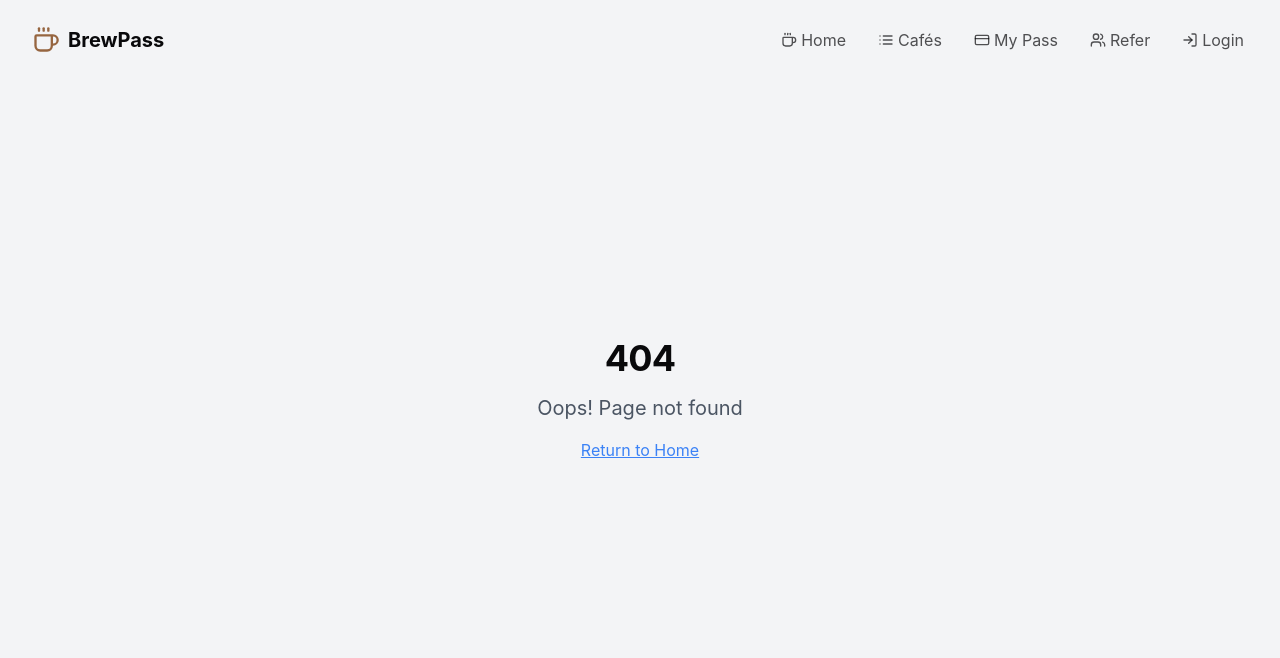
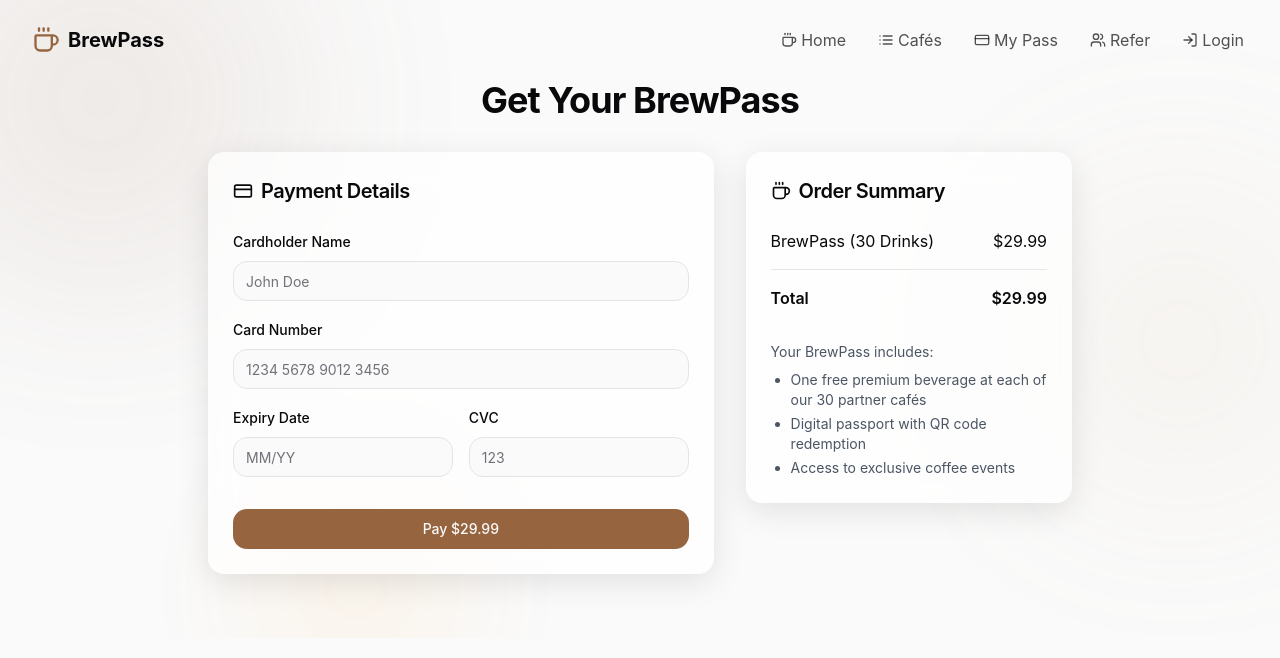
Before and after one commit to sahilkohli592/brewpass-explorer, a React (Vite) app: page /payment in a window 1280 px wide. Before the commit this address had no page. Shown: the top 658 px of the page. Built offline with nearby package versions, Linux system fonts and the light colour scheme.

Commit message:
Add payment gateway integration

```diff
--- a/src/App.tsx
+++ b/src/App.tsx
@@ -11,6 +11,7 @@ import LoyaltyCard from "./pages/LoyaltyCard";
 import ReferralProgram from "./pages/ReferralProgram";
 import Login from "./pages/Login";
 import NotFound from "./pages/NotFound";
+import Payment from "./pages/Payment";
 
 const queryClient = new QueryClient();
 
@@ -29,6 +30,7 @@ const App = () => (
               <Route path="/loyalty-card" element={<LoyaltyCard />} />
               <Route path="/referral" element={<ReferralProgram />} />
               <Route path="/login" element={<Login />} />
+              <Route path="/payment" element={<Payment />} />
               <Route path="*" element={<NotFound />} />
             </Routes>
           </main>
--- a/src/pages/Index.tsx
+++ b/src/pages/Index.tsx
@@ -74,9 +74,11 @@ const Index = () => {
             </div>
 
             <div className="flex flex-col sm:flex-row justify-center gap-4 pt-4 animate-slide-up" style={{ animationDelay: '400ms' }}>
+              <Link to="/payment">
                 <Button size="lg" className="btn-primary">
                   Get Your Pass Now
                 </Button>
+              </Link>
 
               <Link to="/cafes">
                 <Button variant="outline" size="lg" className="group">
@@ -133,9 +135,11 @@ const Index = () => {
               <p className="text-lg text-foreground/70 max-w-2xl mx-auto mb-8">
                 Join thousands of coffee enthusiasts who have already discovered new favorite cafés with BrewPass.
               </p>
+              <Link to="/payment">
                 <Button size="lg" className="btn-primary">
                   Get Your BrewPass Today
                 </Button>
+              </Link>
             </div>
           </GlassmorphicCard>
         </div>
--- /dev/null
+++ b/src/pages/Payment.tsx
@@ -0,0 +1,164 @@
+
+import React, { useState } from 'react';
+import { useNavigate } from 'react-router-dom';
+import { Button } from '@/components/ui/button';
+import { Input } from '@/components/ui/input';
+import { Label } from '@/components/ui/label';
+import {
+  Dialog,
+  DialogContent,
+  DialogHeader,
+  DialogTitle,
+  DialogFooter
+} from '@/components/ui/dialog';
+import { useToast } from '@/hooks/use-toast';
+import GlassmorphicCard from '@/components/ui/GlassmorphicCard';
+import BlurredBackground from '@/components/ui/BlurredBackground';
+import { CreditCard, Coffee, CheckCircle } from 'lucide-react';
+
+const Payment = () => {
+  const navigate = useNavigate();
+  const { toast } = useToast();
+  const [isProcessing, setIsProcessing] = useState(false);
+  const [showSuccessDialog, setShowSuccessDialog] = useState(false);
+
+  const handleSubmit = (e: React.FormEvent) => {
+    e.preventDefault();
+    setIsProcessing(true);
+
+    // Simulate payment processing
+    setTimeout(() => {
+      setIsProcessing(false);
+      setShowSuccessDialog(true);
+    }, 2000);
+  };
+
+  const handleSuccessClose = () => {
+    setShowSuccessDialog(false);
+    toast({
+      title: "Payment Complete",
+      description: "Thank you for purchasing BrewPass!",
+    });
+    navigate("/loyalty-card");
+  };
+
+  return (
+    <BlurredBackground>
+      <div className="container max-w-4xl mx-auto pt-20 pb-16 px-4">
+        <h1 className="text-3xl md:text-4xl font-bold text-center mb-8">
+          Get Your BrewPass
+        </h1>
+
+        <div className="grid md:grid-cols-5 gap-8">
+          {/* Payment Form */}
+          <div className="md:col-span-3">
+            <GlassmorphicCard className="p-6" animation="fade-in">
+              <h2 className="text-xl font-semibold mb-6 flex items-center">
+                <CreditCard className="mr-2 h-5 w-5" />
+                Payment Details
+              </h2>
+
+              <form onSubmit={handleSubmit} className="space-y-4">
+                <div className="space-y-2">
+                  <Label htmlFor="name">Cardholder Name</Label>
+                  <Input id="name" placeholder="John Doe" required />
+                </div>
+
+                <div className="space-y-2">
+                  <Label htmlFor="cardNumber">Card Number</Label>
+                  <Input
+                    id="cardNumber"
+                    placeholder="1234 5678 9012 3456"
+                    maxLength={19}
+                    required
+                  />
+                </div>
+
+                <div className="grid grid-cols-2 gap-4">
+                  <div className="space-y-2">
+                    <Label htmlFor="expiry">Expiry Date</Label>
+                    <Input id="expiry" placeholder="MM/YY" maxLength={5} required />
+                  </div>
+                  <div className="space-y-2">
+                    <Label htmlFor="cvc">CVC</Label>
+                    <Input id="cvc" placeholder="123" maxLength={3} required />
+                  </div>
+                </div>
+
+                <div className="pt-4">
+                  <Button
+                    type="submit"
+                    className="w-full"
+                    disabled={isProcessing}
+                  >
+                    {isProcessing ? "Processing..." : "Pay $29.99"}
+                  </Button>
+                </div>
+              </form>
+            </GlassmorphicCard>
+          </div>
+
+          {/* Order Summary */}
+          <div className="md:col-span-2">
+            <GlassmorphicCard className="p-6" animation="fade-in" delay={200}>
+              <h2 className="text-xl font-semibold mb-6 flex items-center">
+                <Coffee className="mr-2 h-5 w-5" />
+                Order Summary
+              </h2>
+
+              <div className="space-y-4">
+                <div className="flex justify-between">
+                  <span>BrewPass (30 Drinks)</span>
+                  <span>$29.99</span>
+                </div>
+
+                <div className="border-t border-gray-200 dark:border-gray-700 pt-4 flex justify-between font-semibold">
+                  <span>Total</span>
+                  <span>$29.99</span>
+                </div>
+
+                <div className="pt-4 text-sm text-gray-600 dark:text-gray-400">
+                  <p className="mb-2">Your BrewPass includes:</p>
+                  <ul className="list-disc pl-5 space-y-1">
+                    <li>One free premium beverage at each of our 30 partner cafés</li>
+                    <li>Digital passport with QR code redemption</li>
+                    <li>Access to exclusive coffee events</li>
+                  </ul>
+                </div>
+              </div>
+            </GlassmorphicCard>
+          </div>
+        </div>
+
+        {/* Success Dialog */}
+        <Dialog open={showSuccessDialog} onOpenChange={setShowSuccessDialog}>
+          <DialogContent className="sm:max-w-md">
+            <DialogHeader>
+              <DialogTitle className="flex items-center justify-center text-center">
+                <CheckCircle className="h-6 w-6 text-green-500 mr-2" />
+                Payment Successful!
+              </DialogTitle>
+            </DialogHeader>
+
+            <div className="py-6 text-center">
+              <p className="mb-4">
+                Thank you for purchasing BrewPass! Your digital passport is now ready.
+              </p>
+              <p className="text-sm text-gray-500">
+                You can access your BrewPass in the Loyalty Card section.
+              </p>
+            </div>
+
+            <DialogFooter>
+              <Button onClick={handleSuccessClose} className="w-full">
+                View My BrewPass
+              </Button>
+            </DialogFooter>
+          </DialogContent>
+        </Dialog>
+      </div>
+    </BlurredBackground>
+  );
+};
+
+export default Payment;
```
Lines whose indentation alone changed are shown as unchanged.
